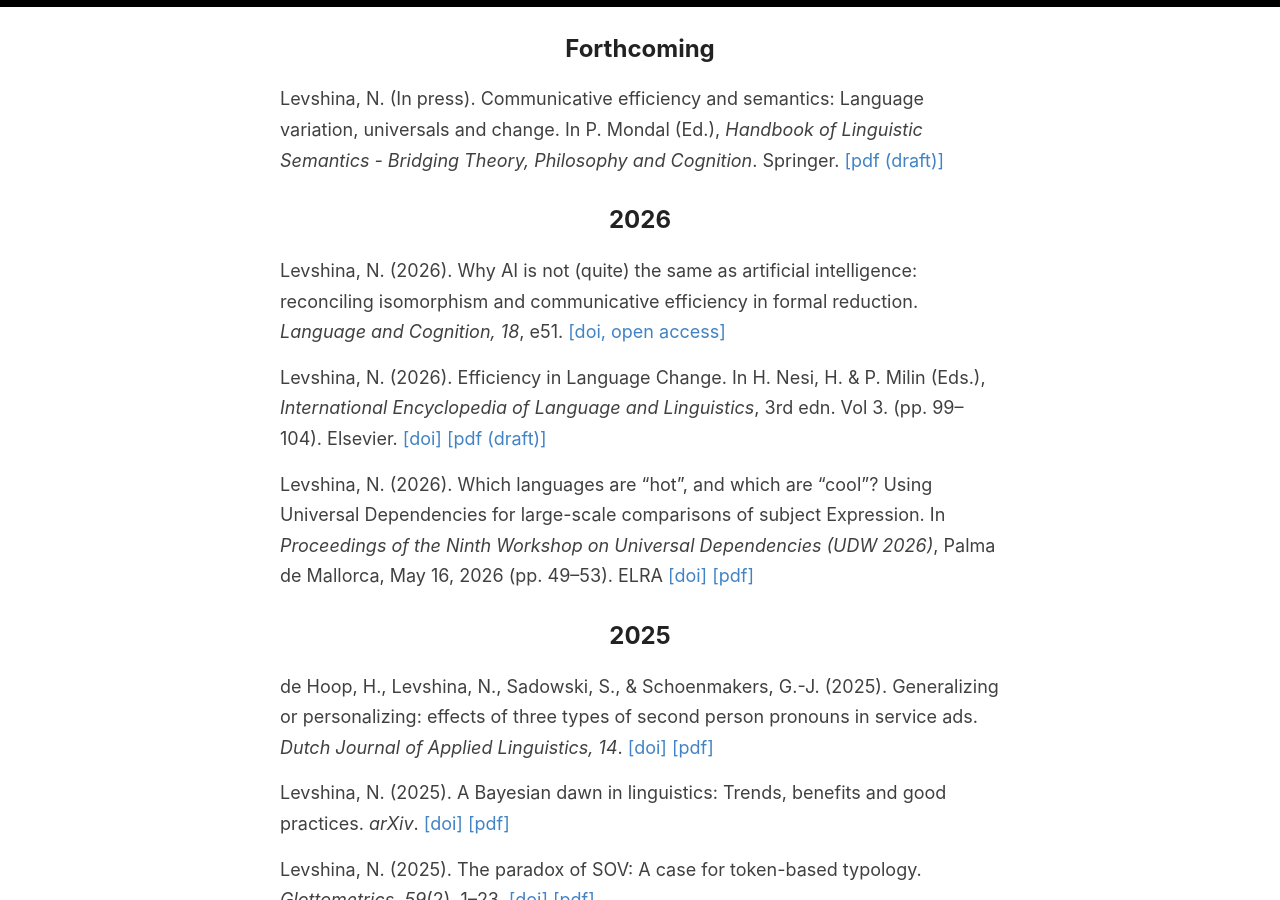
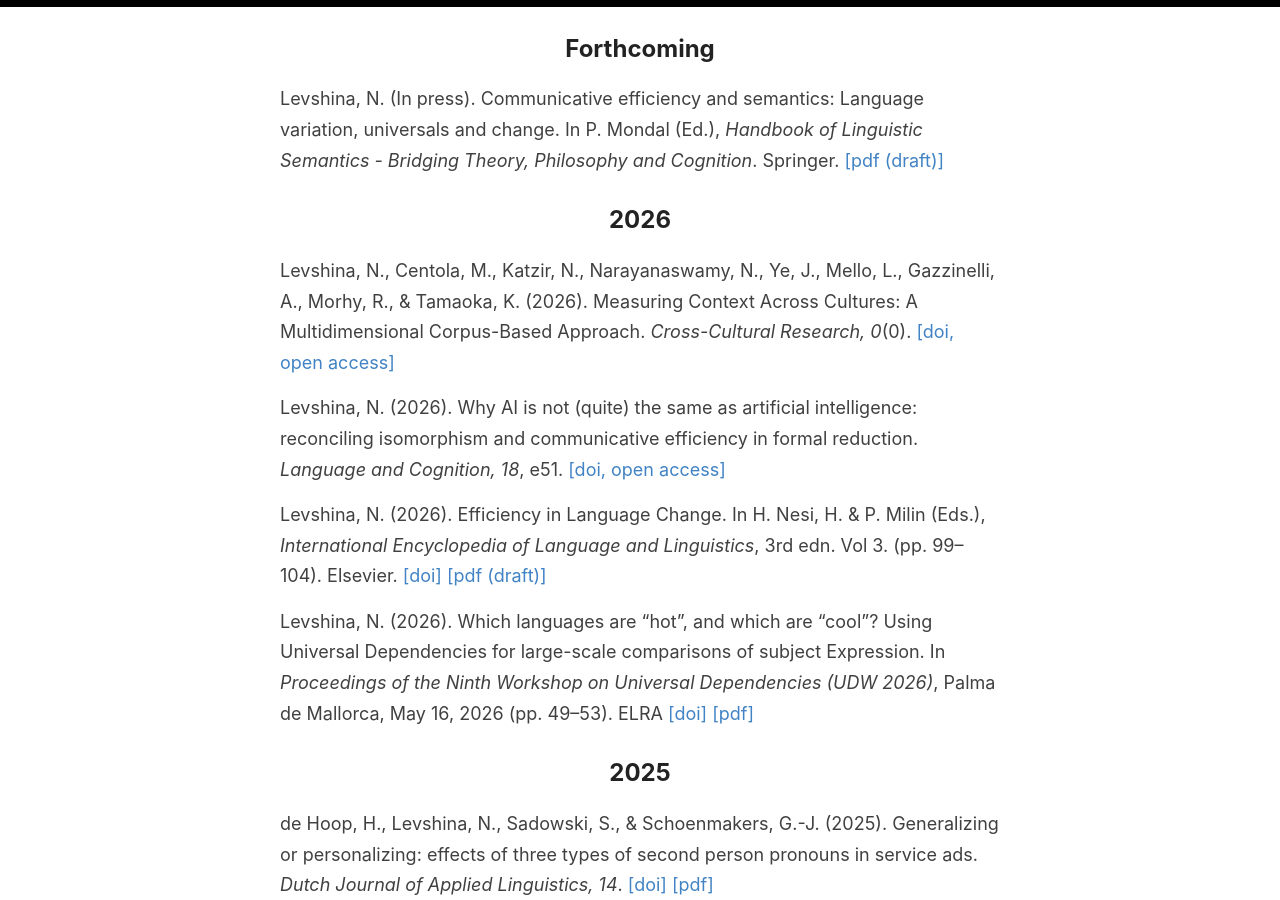
Before and after one commit to levshina/levshina.github.io, a Jekyll site: the page built from _pages/publications.md, in a window 1280 px wide and 900 px high, scrolled down 323 px. Built offline with Jekyll 4.4.1, drawn with Linux system fonts in a browser that asks for light colours.

Commit message:
Update publications.md

```diff
--- a/_pages/publications.md
+++ b/_pages/publications.md
@@ -10,6 +10,8 @@ title: Publications
 Levshina, N. (In press). Communicative efficiency and semantics: Language variation, universals and change. In P. Mondal (Ed.), <i>Handbook of Linguistic Semantics - Bridging Theory, Philosophy and Cognition</i>. Springer. <a target="_blank" href="/docs/Levshina2026_HandbookLinguisticSemantics.pdf"> [pdf (draft)] </a>
 
 ## 2026
+
+Levshina, N., Centola, M., Katzir, N., Narayanaswamy, N., Ye, J., Mello, L., Gazzinelli, A., Morhy, R., & Tamaoka, K. (2026). Measuring Context Across Cultures: A Multidimensional Corpus-Based Approach. <i>Cross-Cultural Research, 0</i>(0). <a target="_blank" href ="https://doi.org/10.1177/10693971261502889">[doi, open access]</a>
 
 Levshina, N. (2026). Why AI is not (quite) the same as artificial intelligence: reconciling isomorphism and communicative efficiency in formal reduction. <i>Language and Cognition, 18</i>, e51. <a target="_blank" href = "https://doi.org/10.1017/langcog.2026.10100">[doi, open access]</a>
 
```
